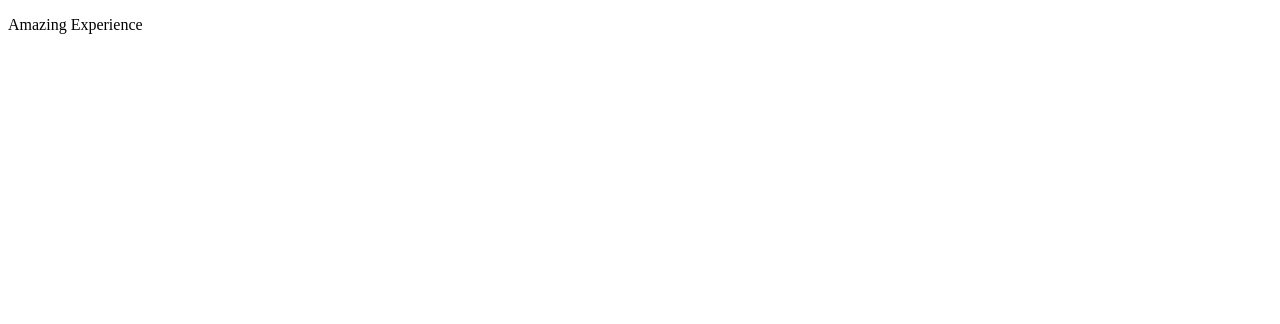
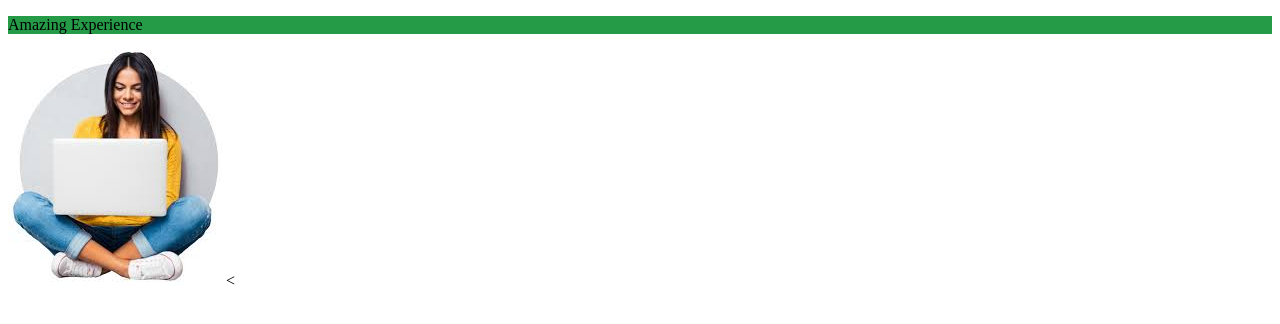
Before and after one commit to Bonnhi/first-repo, a plain HTML site: page index.html in a window 1280 px wide. Drawn offline with Linux system fonts and the light colour scheme.

Commit message:
Pic added

```diff
--- a/index.html
+++ b/index.html
@@ -4,9 +4,12 @@
     <meta charset="UTF-8">
     <meta http-equiv="X-UA-Compatible" content="IE=edge">
     <meta name="viewport" content="width=device-width, initial-scale=1.0">
+   <link rel="stylesheet" href="style.css">
     <title>First Repository</title>
 </head>
 <body>
     <p>Amazing Experience</p>
+    <img src="images.jfif" alt="">
+    <
 </body>
 </html>
--- /dev/null
+++ b/style.css
@@ -0,0 +1,3 @@
+p{
+    background-color: rgb(37, 155, 72);
+}
```
Also changed, not shown: images.jfif (added).
